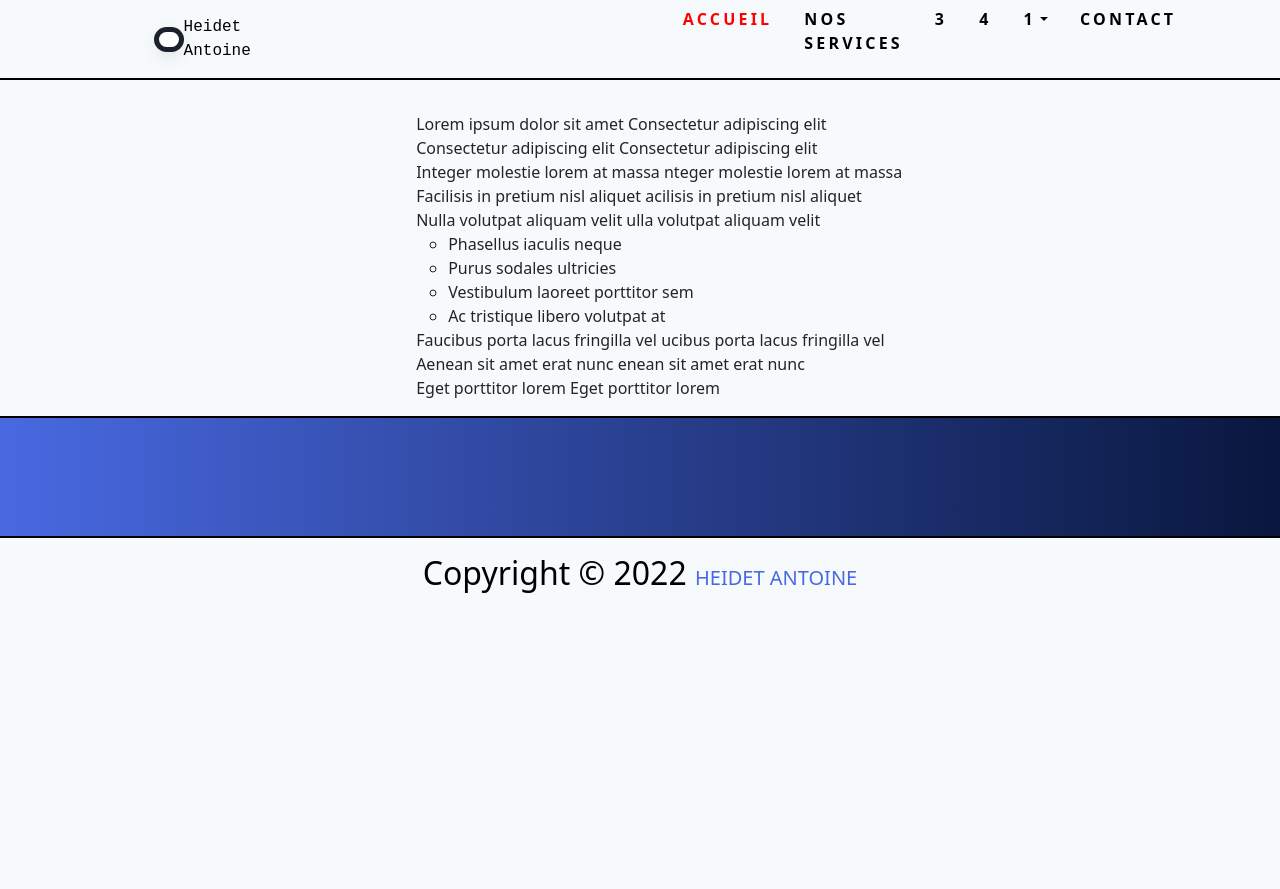
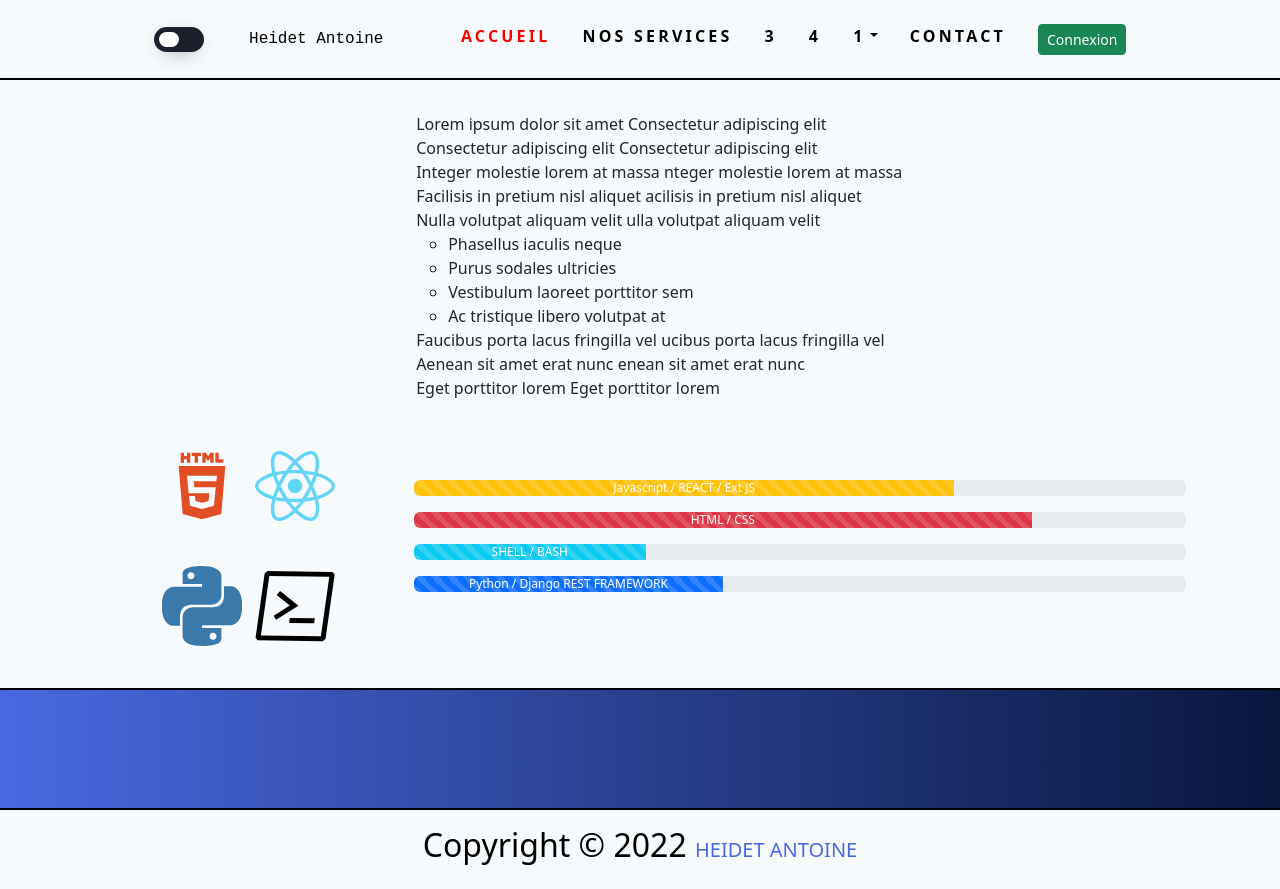
Before and after one commit to Heidet/Heidet_WebSite, a React (Create React App) app in the folder docker-app/frontend/: page / in a window 1280 px wide. Before the commit the page ends 800 px from the top, so only its background shows below. Built offline with nearby package versions, Linux system fonts and the light colour scheme.

Commit message:
ajout section stack dev + changement dynamisme sur le dar/light theme avec bootstrap

```diff
--- a/docker-app/frontend/src/App.js
+++ b/docker-app/frontend/src/App.js
@@ -5,7 +5,7 @@ import { GlobalStyles, darkTheme, lightTheme } from './components/GlobalStyles/S
 import { useDarkMode } from './components/DarkMode';
 import { AuthProvider } from './context/AuthContext';
 import PageNotFound from "./views/Errors/Error404";
-import Home from './views/Home';
+import Home from './views/Home/Home';
 import NavBar from "./components/NavBar";
 import Footer from "./components/Footer";
 import 'bootstrap/dist/css/bootstrap.min.css';
--- a/docker-app/frontend/src/components/Footer.jsx
+++ b/docker-app/frontend/src/components/Footer.jsx
@@ -42,6 +42,7 @@ const Span = styled.span`
 
 const Section = styled.footer`
   margin: 0;
+  margin-top: 2em;
   background: linear-gradient(to right,#4969e1,#09173e);
   color: ${({ theme }) => theme.text};
   display: grid;
--- a/docker-app/frontend/src/components/GlobalStyles/StylesReusable.jsx
+++ b/docker-app/frontend/src/components/GlobalStyles/StylesReusable.jsx
@@ -81,6 +81,6 @@ export const darkTheme = {
   bg: "#1a202c",
   text: "white",
   shadow: "#2e4e5c",
-  dark: "#4d7281",
+  dark: 'rgba(var(--bs-dark-rgb),var(--bs-bg-opacity))!important',
   linkedin: "black"
 };
--- a/docker-app/frontend/src/components/NavBar.jsx
+++ b/docker-app/frontend/src/components/NavBar.jsx
@@ -42,24 +42,7 @@ export default function NavBar({ theme, toggleTheme }) {
 
         </div>
 
-        <div className="logout-button">
-            {user ? (
-              <>
-                {/* <Link to="/">Home</Link> */}
-                {/* <Link to="/protected">Protected Page</Link> */}
-                <Button onClick={logoutUser}color="danger">
-                  Déconnecter
-                </Button>
-                {' '}
-                {/* <button onClick={logoutUser}>Logout</button> */}
-              </>
-            ) : (
-              <>
-                {/* <Link to="/login">Login</Link> */}
-                {/* <Link to="/register">Register</Link>  */}
-              </>
-            )}
-        </div>
+
         <ul className="links">
           <li>
             <a href="/" className="active">
@@ -129,6 +112,24 @@ export default function NavBar({ theme, toggleTheme }) {
           <li className="litest">
             <a href="/#footer">Contact</a>
           </li>
+          {user ? (
+              <>
+                {/* <Link to="/">Home</Link> */}
+                {/* <Link to="/protected">Protected Page</Link> */}
+                <Button onClick={logoutUser} size="sm" color="danger">
+                  Déconnecter
+                </Button>
+                {' '}
+                {/* <button onClick={logoutUser}>Logout</button> */}
+              </>
+            ) : (
+              <>
+                <Button onClick={logoutUser} size="sm" color="success">
+                  Connexion
+                </Button>
+              </>
+            )}
+
         </ul>
       </Nav>
       <ResponsiveNav state={navbarState} className={navbarState ? "show" : ""}>
@@ -211,9 +212,6 @@ const Nav = styled.nav`
   height: 80px;
   padding: 0px 12vw;
   border-bottom: 2px solid ${({ theme }) => theme.text};
-  .logout-button {
-    margin-right: 25em;
-  }
   a {
     text-decoration: none;
   }
@@ -234,6 +232,7 @@ const Nav = styled.nav`
     display: flex;
     list-style-type: none;
     gap: 2rem;
+    margin: initial;
     li {
       .nav-link {
         padding: 0;
@@ -259,7 +258,7 @@ const Nav = styled.nav`
     }
   }
   @media only screen and (-webkit-min-device-pixel-ratio: 2) {
-    .logout-button  > button{
+    button{
       font-size: 10px!important;
     }
   }
@@ -276,9 +275,6 @@ const Nav = styled.nav`
     }
     .links {
       display: none;
-    }
-    .logout-button{
-      margin-right: initial!important;
     }
   }
 `;
@@ -299,10 +295,8 @@ const ResponsiveNav = styled.div`
   ul {
     list-style-type: none;
     width: 100%;
-    margin-top: 3rem;
     li {
       width: 100%;
-      margin: 1rem 0;
       margin-left: 0rem;
       a {
         text-decoration: none;
--- a/docker-app/frontend/src/views/Home.jsx
+++ b/docker-app/frontend/src/views/Home/Banner.jsx
@@ -1,11 +1,11 @@
 import React, { useEffect, createRef, useContext } from "react";
 import styled from "styled-components";
 import { List, Container } from "reactstrap";
-import '../styles/style.scss';
+import '../../styles/style.scss';
 
 
-export default function Home({ theme, toggleTheme }) {
-    console.log(theme.linkedin)
+export default function Banner({ theme, toggleTheme }) {
+    // console.log(theme.linkedin)
     const ref = createRef(null);
 
 
@@ -17,13 +17,6 @@ export default function Home({ theme, toggleTheme }) {
         script.defer = true;
 
         document.body.appendChild(script);
-
-        // console.log(document.getElementsByClassName('profile-badge.profile-badge--width-250.profile-badge--light'))
-        // if (ref.current.classList.contains('profile-badge')) {
-        //     console.log('Element contains class');
-        // } else {
-        //     console.log('Element does NOT contain class');
-        // }
 
         return () => {
           document.body.removeChild(script);
@@ -38,7 +31,6 @@ export default function Home({ theme, toggleTheme }) {
     return (
     <>
         <ContainerHome
-            className={theme.themeBootstrap}
             fluid="sm"
         >
             {showLinkedinBadge()}
--- /dev/null
+++ b/docker-app/frontend/src/views/Home/Home.jsx
@@ -0,0 +1,17 @@
+import React from "react";
+import Banner from "./Banner";
+import Stack from "./Stack";
+import '../../styles/style.scss';
+
+
+export default function Home({ theme, toggleTheme }) {
+
+    return (
+    <>
+        <div>
+            <Banner theme={theme}  toggleTheme={toggleTheme}/>
+            <Stack theme={theme}  toggleTheme={toggleTheme}/>
+        </div>
+    </>
+  );
+}
--- /dev/null
+++ b/docker-app/frontend/src/views/Home/Stack.jsx
@@ -0,0 +1,94 @@
+import React, { useEffect, createRef, useContext } from "react";
+import styled from "styled-components";
+import { Container, Progress } from "reactstrap";
+import '../../styles/style.scss';
+import { TiHtml5 } from 'react-icons/ti';
+import { FaReact } from 'react-icons/fa';
+import { SiPython } from 'react-icons/si';
+import { VscTerminalPowershell } from 'react-icons/vsc';
+
+export default function Stack({ theme, toggleTheme }) {
+
+    return (
+    <>
+    <ContainerParent>
+        <div>
+            <ContainerStack
+                fluid="sm"
+                >
+                <StackContainerIcon>
+                    <IconStack>
+                        <TiHtml5 color="#e24e24"/>
+                    </IconStack>
+                    <IconStack>
+                        <FaReact color="#63d6f8"/>
+                    </IconStack>
+                </StackContainerIcon>
+
+                <StackContainerIcon>
+                    <IconStack>
+                        <SiPython color="#3b79aa"/>
+                    </IconStack>
+                    <IconStack>
+                        <VscTerminalPowershell color={theme.text}/>
+                    </IconStack>
+                </StackContainerIcon>
+            </ContainerStack>
+        </div>
+        <ContainerStack
+            fluid="sm"
+        >
+            <Progress
+                animated
+                className="my-3"
+                color="warning"
+                striped
+                value={70}
+                > Javascript / REACT / Ext JS
+            </Progress>
+            <Progress
+                animated
+                className="my-3"
+                color="danger"
+                striped
+                value="80"
+                > HTML / CSS
+            </Progress>
+            <Progress
+                animated
+                className="my-3"
+                color="info"
+                striped
+                value={30}
+                > SHELL / BASH
+            </Progress>
+            <Progress
+                animated
+                className="my-3"
+                striped
+                value={40}
+                > Python / Django REST FRAMEWORK
+            </Progress>
+        </ContainerStack>
+    </ContainerParent>
+    </>
+  );
+}
+
+
+const IconStack = styled.div`
+    font-size: 80px;
+    margin-right: 8%;
+`
+const StackContainerIcon = styled.div`
+    display: flex;
+`
+
+const ContainerParent = styled(Container)`
+    display: flex;
+`
+
+const ContainerStack = styled(Container)`
+    padding-left: 5em;
+    align-self: center;
+`
```
